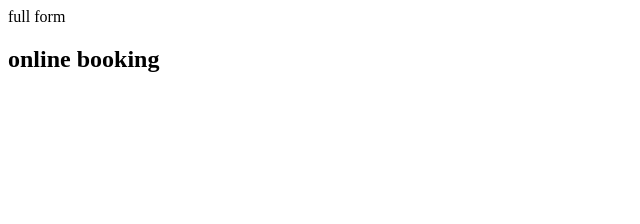
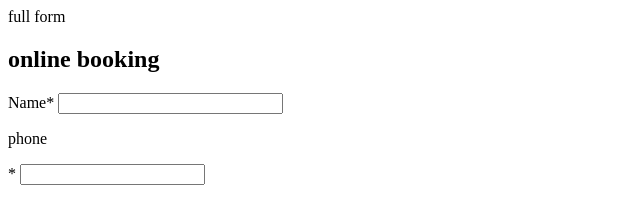
Before and after one commit to S-V-A-D-Serasinghe/html-forum-for-online-booking-system, a plain HTML site: page index.html in a window 1280 px wide. Shown: the whole page, without its empty margins (0-640 px from the left). Drawn offline with Linux system fonts and the light colour scheme.

Commit message:
0.0.0.1 version number 0.0.0.1

```diff
--- a/index.html
+++ b/index.html
@@ -5,5 +5,11 @@
     </head>
     <body>
         <h2>online booking</h2>
+        <forum method="post" action="save.php"></forum>
+        <p>Name<fornt color="red">*</fornt>
+        <input type="text" name="Customer name" size="25" maxlength="40"place holder="K.M.S Kumara"required>
+        </p>
+        <p>phone</p><fornt color="red">*</fornt>
+        <input type="text" name="phone_number"
     </body>
 </html>
```
